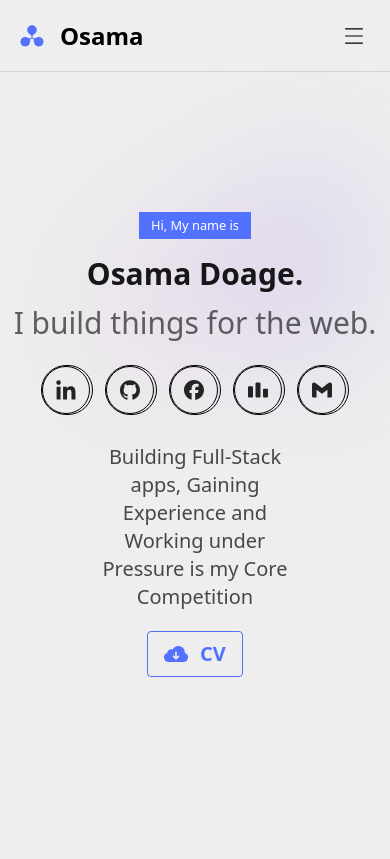
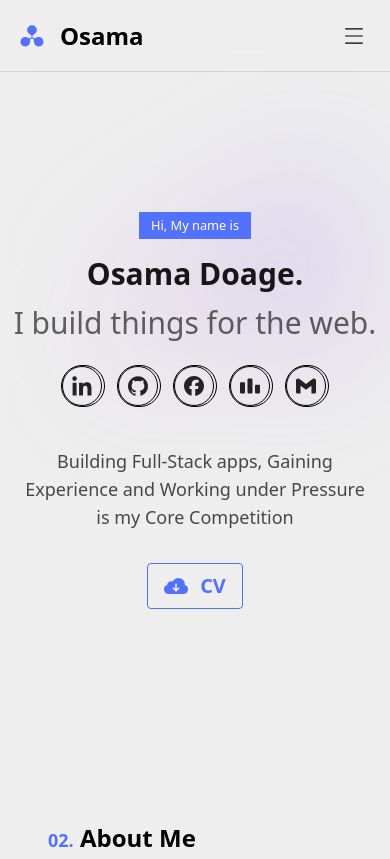
Before and after one commit to osama784/Portfolio, a website: page index.html in a window 390 px wide. Shown: the top 859 px of the page. Drawn offline with Linux system fonts and the light colour scheme.

Commit message:
changin w and h for some contact section

```diff
--- a/index.html
+++ b/index.html
@@ -95,9 +95,9 @@
                             <div id="section-contact" class="w-full flex gap-3 justify-center flex-wrap">
                                 <a href="https://www.linkedin.com/in/osama-doage-794601303" target="_blank"
                                     rel="noreferrer noopener"
-                                    class="hover:opacity-80 border border-black rounded-full w-[52px]">
+                                    class="hover:opacity-80 border border-black rounded-full w-11 sm:w-[52px]">
                                     <div
-                                        class="flex items-center justify-center bg-transparent size-12 rounded-full border border-black border-[#000000D9] group group">
+                                        class="flex items-center justify-center bg-transparent size-10 sm:size-12 rounded-full border border-black border-[#000000D9] group group">
                                         <svg role="img" viewBox="0 0 24 24" xmlns="http://www.w3.org/2000/svg"
                                             width="20px" fill="#000000D9" color="#000000D9"
                                             class="group-hover:fill-blue-600 transition-colors">
@@ -108,9 +108,9 @@
                                     </div>
                                 </a>
                                 <a href="https://github.com/osama784" target="_blank" rel="noreferrer noopener"
-                                    class="hover:opacity-80 border border-black rounded-full w-[52px]">
+                                    class="hover:opacity-80 border border-black rounded-full w-11 sm:w-[52px]">
                                     <div
-                                        class="flex items-center justify-center bg-transparent size-12 rounded-full border border-black border-[#000000D9] group">
+                                        class="flex items-center justify-center bg-transparent size-10 sm:size-12 rounded-full border border-black border-[#000000D9] group">
                                         <svg role="img" viewBox="0 0 24 24" xmlns="http://www.w3.org/2000/svg"
                                             width="20px" fill="#000000D9" color="#000000D9">
                                             <title>GitHub</title>
@@ -121,9 +121,9 @@
                                     </div>
                                 </a>
                                 <a href="https://www.facebook.com/asamadoage" target="_blank" rel="noreferrer noopener"
-                                    class="hover:opacity-80 border border-black rounded-full w-[52px]">
+                                    class="hover:opacity-80 border border-black rounded-full w-11 sm:w-[52px]">
                                     <div
-                                        class="flex items-center justify-center bg-transparent size-12 rounded-full border border-black border-[#000000D9] group">
+                                        class="flex items-center justify-center bg-transparent size-10 sm:size-12 rounded-full border border-black border-[#000000D9] group">
                                         <svg role="img" viewBox="0 0 24 24" xmlns="http://www.w3.org/2000/svg"
                                             width="20px" fill="#000000D9" color="#000000D9"
                                             class="group-hover:fill-blue-800 transition-colors">
@@ -136,9 +136,9 @@
                                 </a>
                                 <a href="https://codeforces.com/profile/osamadoage0" target="_blank"
                                     rel="noreferrer noopener"
-                                    class="hover:opacity-80 border border-black rounded-full w-[52px]">
+                                    class="hover:opacity-80 border border-black rounded-full w-11 sm:w-[52px]">
                                     <div
-                                        class="flex items-center justify-center bg-transparent size-12 rounded-full border border-black border-[#000000D9] group">
+                                        class="flex items-center justify-center bg-transparent size-10 sm:size-12 rounded-full border border-black border-[#000000D9] group">
                                         <svg role="img" viewBox="0 0 24 24" xmlns="http://www.w3.org/2000/svg"
                                             width="20px" fill="#000000D9" color="#000000D9"
                                             class="group-hover:fill-red-800 transition-colors">
@@ -150,9 +150,9 @@
                                     </div>
                                 </a>
                                 <a href="mailto:osamadoage0@gmail.com" target="_blank" rel="noreferrer noopener"
-                                    class="hover:opacity-80 border border-black rounded-full w-[52px]">
+                                    class="hover:opacity-80 border border-black rounded-full w-11 sm:w-[52px]">
                                     <div
-                                        class="flex items-center justify-center bg-transparent size-12 rounded-full border border-black border-[#000000D9] group">
+                                        class="flex items-center justify-center bg-transparent size-10 sm:size-12 rounded-full border border-black border-[#000000D9] group">
                                         <svg role="img" viewBox="0 0 24 24" xmlns="http://www.w3.org/2000/svg"
                                             width="20px" fill="#000000D9" color="#000000D9"
                                             class="group-hover:fill-red-600 transition-colors">
@@ -166,7 +166,7 @@
 
                             </div>
                         </div>
-                        <div id="section-content" class="text-black/70 text-xl max-w-[50vw] mb-5">
+                        <div id="section-content" class="text-black/70 text-lg sm:text-xl sm:max-w-[40vw] mb-5 p-3">
                             <p>Building Full-Stack apps, Gaining Experience and Working under Pressure is my Core
                                 Competition
                             </p>
@@ -188,8 +188,7 @@
                     </div>
                 </div>
             </section>
-            <section id="about"
-                class="snap-center relative flex justify-center items-center w-full min-h-screen overflow-auto">
+            <section id="about" class="snap-center relative flex justify-center items-center w-full overflow-auto">
                 <div id="about-inner"
                     class="flex flex-col gap-5 my-auto mx-auto sm:text-lg px-12 md:px-0 md:max-w-[50vw] transition-all">
                     <div id="section-heading" class="flex gap-3 items-center font-semibold">
```
Also changed, not shown: assets/styles/output.css.
